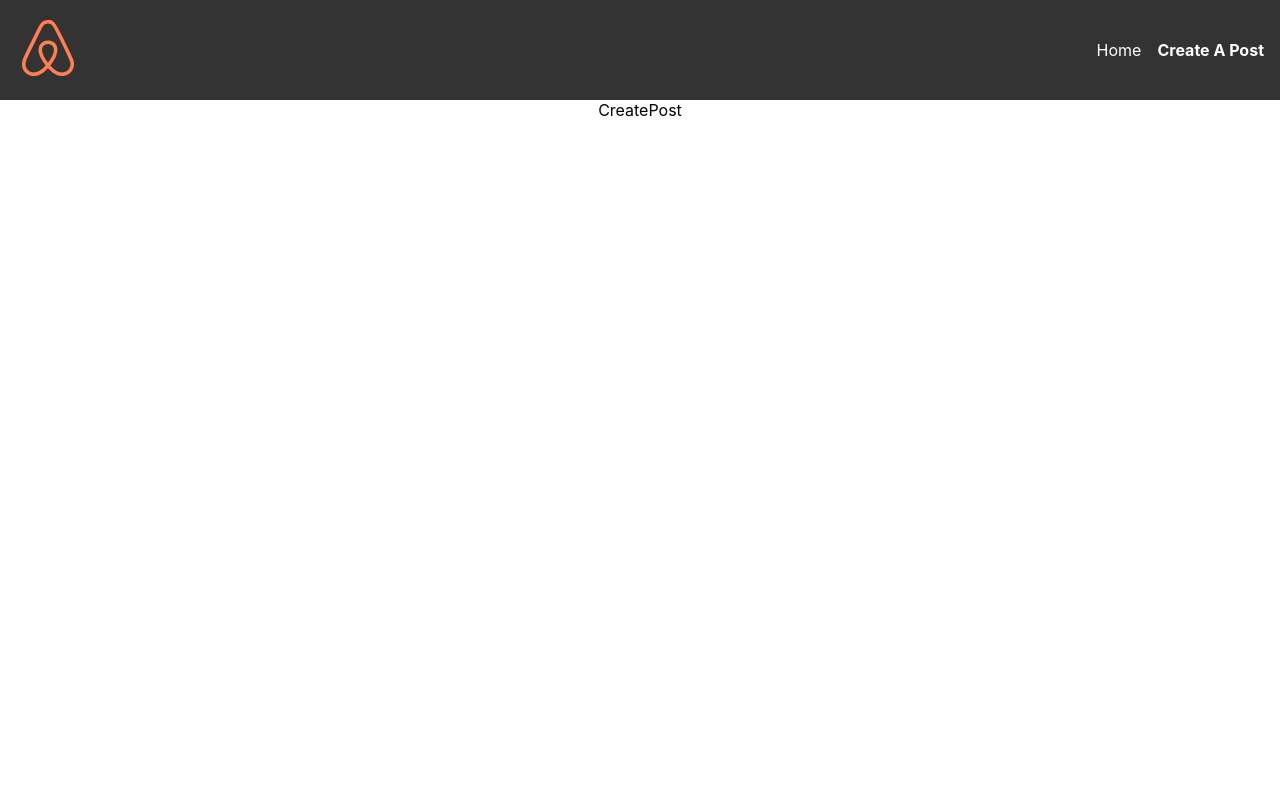
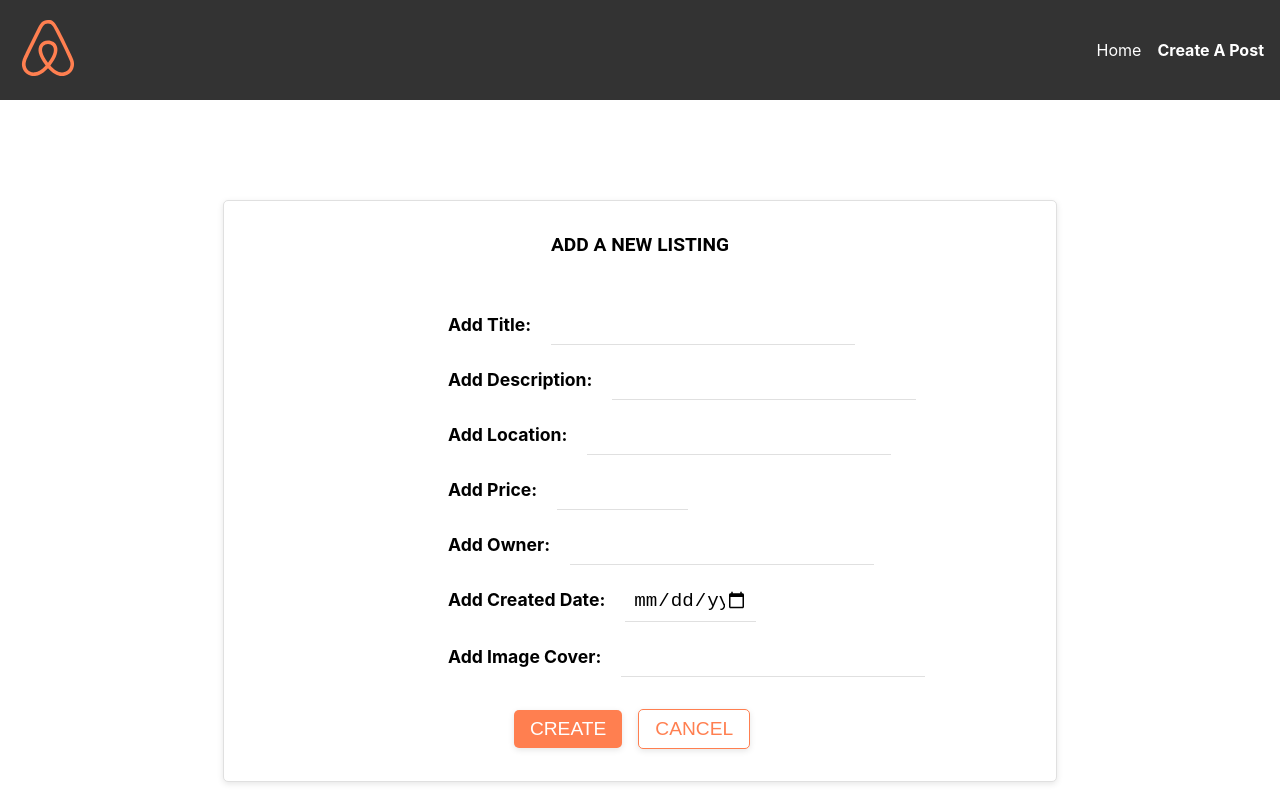
Before and after one commit to Hemenhk/bnb, a React (Create React App) app: page /create in a window 1280 px wide. Built offline with nearby package versions, Linux system fonts and the light colour scheme.

Commit message:
Create HomePage and CreatePost components

```diff
--- a/package.json
+++ b/package.json
@@ -8,9 +8,11 @@
     "@testing-library/jest-dom": "^5.16.5",
     "@testing-library/react": "^13.4.0",
     "@testing-library/user-event": "^13.5.0",
+    "axios": "^1.4.0",
     "react": "^18.2.0",
     "react-dom": "^18.2.0",
     "react-icons": "^4.8.0",
+    "react-redux": "^8.0.5",
     "react-router-dom": "^6.11.0",
     "react-scripts": "5.0.1",
     "web-vitals": "^2.1.4"
--- /dev/null
+++ b/src/components/posts/CreatePostForm.js
@@ -0,0 +1,133 @@
+import React from "react";
+import { useDispatch, useSelector } from "react-redux";
+import { useNavigate } from "react-router-dom";
+import { setInputValues } from "../../store/posts/reducers/createPostSlice";
+import { createPostAction } from "../../store/posts/actions/createPostActions";
+
+import classes from "./styles/CreatePostForm.module.css";
+
+const CreatePostForm = () => {
+  const dispatch = useDispatch();
+  const isLoading = useSelector((state) => state.createPost.isLoading);
+  const { title, description, location, price, owner, createdAt, imageCover } =
+    useSelector((state) => state.createPost);
+  const navigate = useNavigate();
+
+  const changeHandler = (e) => {
+    dispatch(setInputValues({ name: e.target.name, value: e.target.value }));
+  };
+
+  const cancelHandler = () => {
+    navigate("/");
+  };
+
+  const submitHandler = (e) => {
+    e.preventDefault();
+
+    dispatch(
+      createPostAction({
+        title: title,
+        description: description,
+        location: location,
+        price: parseInt(price),
+        owner: owner,
+        createdAt: parseInt(createdAt),
+        imageCover: imageCover,
+      })
+    );
+    setTimeout(() => {
+      navigate("/");
+    }, 2000);
+    console.log("Movie was created successfully!");
+  };
+  return (
+    <div className={classes.container}>
+        <h2 className={classes.heading}>Add A New Listing</h2>
+      <form onSubmit={submitHandler}>
+        <div className={classes.box}>
+          <label htmlFor="title">Add Title:</label>
+          <input
+            type="text"
+            id="title"
+            onChange={changeHandler}
+            name="title"
+            value={title}
+            required
+          />
+        </div>
+        <div className={classes.box}>
+          <label htmlFor="description">Add Description:</label>
+          <input
+            type="text"
+            id="description"
+            onChange={changeHandler}
+            name="description"
+            value={description}
+            required
+          />
+        </div>
+        <div className={classes.box}>
+          <label htmlFor="location">Add Location:</label>
+          <input
+            type="text"
+            id="location"
+            onChange={changeHandler}
+            name="location"
+            value={location}
+            required
+          />
+        </div>
+        <div className={classes.box}>
+          <label htmlFor="price">Add Price:</label>
+          <input
+            type="number"
+            id="price"
+            onChange={changeHandler}
+            name="price"
+            value={price}
+            required
+          />
+        </div>
+        <div className={classes.box}>
+          <label htmlFor="owner">Add Owner:</label>
+          <input
+            type="text"
+            id="owner"
+            onChange={changeHandler}
+            name="owner"
+            value={owner}
+            required
+          />
+        </div>
+        <div className={classes.box}>
+          <label htmlFor="createdAt">Add Created Date:</label>
+          <input
+            type="date"
+            id="createdAt"
+            onChange={changeHandler}
+            name="createdAt"
+            value={createdAt}
+            required
+          />
+        </div>
+        <div className={classes.box}>
+          <label htmlFor="imageCover">Add Image Cover:</label>
+          <input
+            type="text"
+            id="imageCover"
+            onChange={changeHandler}
+            name="imageCover"
+            value={imageCover}
+            required
+          />
+        </div>
+        <div>
+          <button type="submit">{isLoading ? "Creating..." : "Create"}</button>
+          <button onClick={cancelHandler}>Cancel</button>
+        </div>
+      </form>
+    </div>
+  );
+};
+
+export default CreatePostForm;
--- /dev/null
+++ b/src/components/posts/styles/CreatePostForm.module.css
@@ -0,0 +1,80 @@
+.container {
+  margin: 0 auto;
+  margin-top: 100px;
+  max-width: 60%;
+  padding: 2rem;
+  background-color: #ffffff;
+  border: 1px solid #e0e0e0;
+  border-radius: 5px;
+  box-shadow: 0px 2px 6px rgba(0, 0, 0, 0.1);
+}
+
+.heading {
+  color: #000;
+  margin-bottom: 50px;
+}
+
+form {
+  display: flex;
+  flex-direction: column;
+}
+
+.box {
+  text-align: left;
+  margin-left: 25%;
+}
+
+label {
+  margin-bottom: 0.5rem;
+  margin-right: 20px;
+  font-size: 1.1rem;
+  font-weight: bold;
+}
+
+input {
+  width: 50%;
+  padding: 0.5rem;
+  font-size: 1.2rem;
+  border: none;
+  border-bottom: 1px solid #e0e0e0;
+  margin-bottom: 1rem;
+}
+
+input[type="date"],
+input[type="number"] {
+  width: 20%;
+}
+
+button[type="submit"],
+button {
+  text-transform: uppercase;
+  margin-top: 1rem;
+  padding: 0.5rem 1rem;
+  font-size: 1.2rem;
+  border: none;
+  border-radius: 5px;
+  cursor: pointer;
+  box-shadow: 0px 2px 6px rgba(0, 0, 0, 0.1);
+  transition: background-color 0.2s ease-in-out;
+}
+
+button[type="submit"] {
+  background-color: #ff7f50;
+  color: #ffffff;
+}
+
+button[type="submit"]:hover {
+  background-color: #d26e49;
+}
+
+button {
+  background-color: #ffffff;
+  color: #ff7f50;
+  border: 1px solid #ff7f50;
+  margin-right: 1rem;
+}
+
+button:hover {
+  background-color: #ff7f50;
+  color: #ffffff;
+}
--- a/src/pages/HomePage.js
+++ b/src/pages/HomePage.js
@@ -1,9 +1,34 @@
-import React from 'react'
+import React, { useEffect } from "react";
+import { useDispatch, useSelector } from "react-redux";
+import { Link } from "react-router-dom";
+import { fetchAllPosts } from "../store/posts/reducers/actions/getAllPostsActions";
+import classes from "./styles/HomePage.module.css"
 
 const HomePage = () => {
+  const dispatch = useDispatch();
+  const posts = useSelector((state) => state.allPosts.postList);
+  const isLoading = useSelector((state) => state.allPosts.isLoading);
+
+  useEffect(() => {
+    dispatch(fetchAllPosts());
+  }, [dispatch]);
+
   return (
-    <div>HomePage</div>
-  )
-}
+    <>
+      {!isLoading && (
+        <div className={classes.container}>
+          {posts.map((post) => (
+            <Link to={`/$post._id`} key={post._id} className={classes.card}>
+              <img src={post.imageCover} alt={post.title} />
+              <div className={classes.content}>
+                <h2>{post.title}</h2>
+              </div>
+            </Link>
+          ))}
+        </div>
+      )}
+    </>
+  );
+};
 
-export default HomePage
+export default HomePage;
--- a/src/pages/posts/CreatePost.js
+++ b/src/pages/posts/CreatePost.js
@@ -1,8 +1,11 @@
 import React from 'react'
+import CreatePostForm from '../../components/posts/CreatePostForm'
 
 const CreatePost = () => {
   return (
-    <div>CreatePost</div>
+    <div>
+      <CreatePostForm />
+    </div>
   )
 }
 
--- /dev/null
+++ b/src/pages/styles/HomePage.module.css
@@ -0,0 +1,49 @@
+.container {
+  max-width: 1200px;
+  margin: 0 auto;
+  padding: 20px;
+  display: grid;
+  grid-template-columns: repeat(auto-fit, minmax(200px, 1fr));
+  gap: 20px;
+}
+
+/* .grid {
+    display: grid;
+    grid-template-columns: repeat(auto-fit, minmax(200px, 1fr));
+    gap: 20px;
+  } */
+
+.card {
+  display: flex;
+  flex-direction: column;
+  box-shadow: 0 0 10px rgba(0, 0, 0, 0.1);
+  border-radius: 4px;
+  overflow: hidden;
+  transition: all 0.2s ease-in-out;
+  text-decoration: none;
+  color: inherit;
+}
+
+.card:hover {
+  transform: scale(1.05);
+}
+
+.card img {
+  width: 100%;
+  height: auto;
+  object-fit: cover;
+}
+
+.content {
+  padding: 10px;
+}
+
+h2 {
+  margin: 0;
+  text-transform: uppercase;
+  color: antiquewhite;
+  font-family: "Roboto", sans-serif;
+  font-size: 1.2rem;
+  font-weight: bold;
+  text-align: center;
+}
--- /dev/null
+++ b/src/store/posts/actions/createPostActions.js
@@ -0,0 +1,16 @@
+import axios from "axios";
+import {
+  createPostFailed,
+  createPostStart,
+  createPostSuccess,
+} from "../reducers/createPostSlice";
+
+export const createPostAction = (post) => async (dispatch) => {
+  try {
+    dispatch(createPostStart());
+    await axios.post("https://movstar-api.herokuapp.com/api/posts", post);
+    dispatch(createPostSuccess());
+  } catch (err) {
+    dispatch(createPostFailed(err.message));
+  }
+};
--- /dev/null
+++ b/src/store/posts/actions/getAllPostsActions.js
@@ -0,0 +1,16 @@
+import { createAsyncThunk } from "@reduxjs/toolkit";
+import axios from "axios";
+
+export const fetchAllPosts = createAsyncThunk(
+  "posts/fetchAllPosts",
+  async () => {
+    try {
+      const response = await axios.get(
+        "https://movstar-api.herokuapp.com/api/posts"
+      );
+      return response.data.data.posts;
+    } catch (err) {
+      console.log(err);
+    }
+  }
+);
--- /dev/null
+++ b/src/store/posts/reducers/createPostSlice.js
@@ -0,0 +1,42 @@
+import { createSlice } from "@reduxjs/toolkit";
+
+const initialState = {
+  isLoading: false,
+  error: "",
+  title: "",
+  description: "",
+  location: "",
+  price: "",
+  owner: "",
+  createdAt: "",
+  imageCover: "",
+};
+
+const createPostSlice = createSlice({
+  name: "createPost",
+  initialState,
+  reducers: {
+    createPostStart(state) {
+      state.isLoading = true;
+    },
+    createPostSuccess(state) {
+      state.isLoading = false;
+    },
+    createPostFailed(state, action) {
+      state.isLoading = false;
+      state.error = action.payload;
+    },
+    setInputValues(state, action) {
+      const { name, value } = action.payload;
+      return { ...state, [name]: value };
+    },
+  },
+});
+
+export const {
+  createPostFailed,
+  createPostStart,
+  createPostSuccess,
+  setInputValues,
+} = createPostSlice.actions;
+export default createPostSlice;
--- /dev/null
+++ b/src/store/posts/reducers/getAllPostsSlice.js
@@ -0,0 +1,31 @@
+import { createSlice } from "@reduxjs/toolkit";
+import { fetchAllPosts } from "../actions/getAllPostsActions";
+
+const initialState = {
+  postList: [],
+  isLoading: false,
+  error: "",
+};
+
+const getAllPostsSlice = createSlice({
+  name: "allPosts",
+  initialState,
+  reducers: {},
+  extraReducers(builder) {
+    builder
+      .addCase(fetchAllPosts.pending, (state) => {
+        state.isLoading = true;
+      })
+      .addCase(fetchAllPosts.fulfilled, (state, action) => {
+        state.isLoading = false;
+        state.postList = action.payload;
+        state.error = "";
+      })
+      .addCase(fetchAllPosts.rejected, (state, action) => {
+        state.isLoading = false;
+        state.error = action.error.message;
+      });
+  },
+});
+
+export default getAllPostsSlice;
--- a/src/store/store.js
+++ b/src/store/store.js
@@ -0,0 +1,12 @@
+import { configureStore } from "@reduxjs/toolkit";
+import getAllPostsSlice from "./posts/reducers/getAllPostsSlice";
+import createPostSlice from "./posts/reducers/createPostSlice";
+
+const store = configureStore({
+  reducer: {
+    allPosts: getAllPostsSlice.reducer,
+    createPost: createPostSlice.reducer
+  },
+});
+
+export default store;
```
Also changed, not shown: src/index.js (+10 -8 lines), 1 other file (tests, documents, lock files or other folders).
